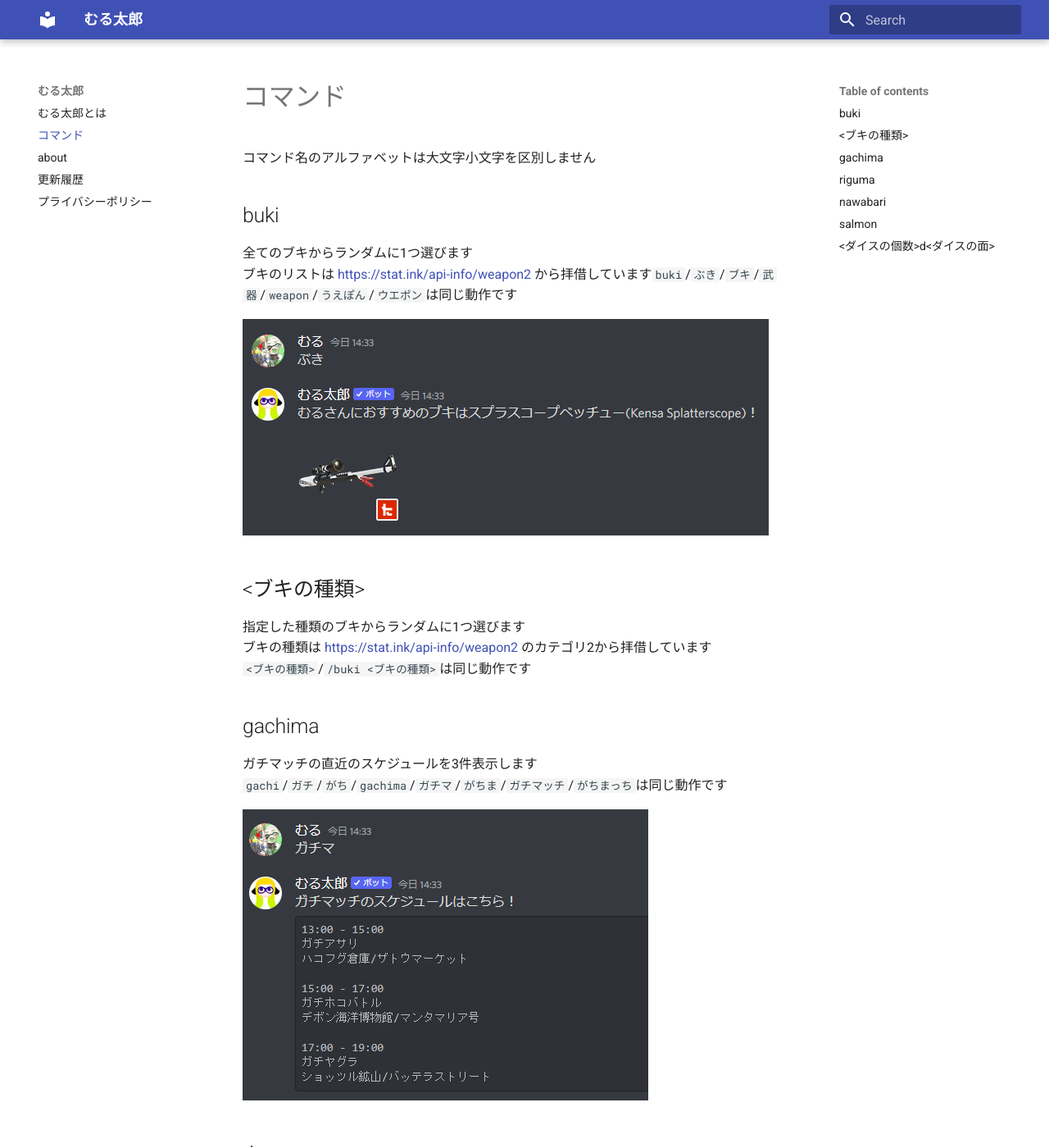
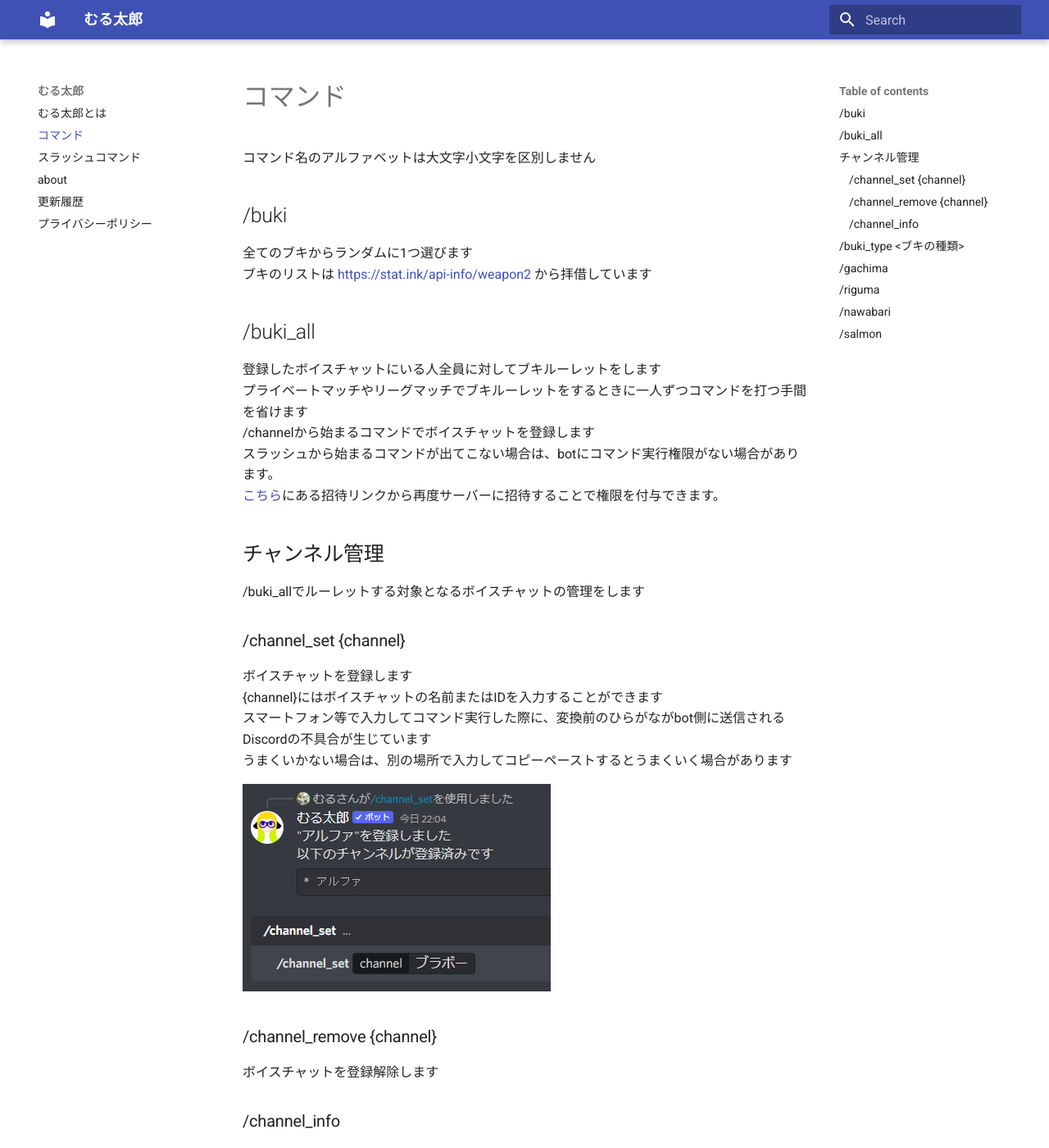
Before and after one commit to murufon/bukiBot, an MkDocs documentation site: the page built from docs/docs/command.md, in a window 1280 px wide and 1400 px high. Shown: the whole window at 82% size. Built offline with MkDocs 1.6.1 and Material for MkDocs 9.7.7, drawn with Linux system fonts in a browser that asks for light colours; some of the changed text lies outside the part shown.

Commit message:
update docs

```diff
--- a/docs/docs/command.md
+++ b/docs/docs/command.md
@@ -1,35 +1,73 @@
 # コマンド
 コマンド名のアルファベットは大文字小文字を区別しません
 
-## buki
+<!-- ## buki
 全てのブキからランダムに1つ選びます
-ブキのリストは <a href="https://stat.ink/api-info/weapon2" target="_blank">https://stat.ink/api-info/weapon2</a> から拝借しています`buki`/`ぶき`/`ブキ`/`武器`/`weapon`/`うえぽん`/`ウエポン`は同じ動作です
+ブキのリストは <a href="https://stat.ink/api-info/weapon2" target="_blank">https://stat.ink/api-info/weapon2</a> から拝借しています`buki`/`ぶき`/`ブキ`/`武器`/`weapon`/`うえぽん`/`ウエポン`は同じ動作です -->
+## /buki
+全てのブキからランダムに1つ選びます
+ブキのリストは <a href="https://stat.ink/api-info/weapon2" target="_blank">https://stat.ink/api-info/weapon2</a> から拝借しています
 
-![buki](./images/buki.png)
+<!-- ![buki](./images/buki.png) -->
 
-## <ブキの種類>
+## /buki_all
+登録したボイスチャットにいる人全員に対してブキルーレットをします
+プライベートマッチやリーグマッチでブキルーレットをするときに一人ずつコマンドを打つ手間を省けます
+/channelから始まるコマンドでボイスチャットを登録します
+スラッシュから始まるコマンドが出てこない場合は、botにコマンド実行権限がない場合があります。
+[こちら](./index)にある招待リンクから再度サーバーに招待することで権限を付与できます。
+
+## チャンネル管理
+/buki_allでルーレットする対象となるボイスチャットの管理をします
+
+### /channel_set {channel}
+ボイスチャットを登録します
+{channel}にはボイスチャットの名前またはIDを入力することができます
+スマートフォン等で入力してコマンド実行した際に、変換前のひらがながbot側に送信されるDiscordの不具合が生じています
+うまくいかない場合は、別の場所で入力してコピーペーストするとうまくいく場合があります
+
+![channel_set](./images/channel_set.png)
+
+### /channel_remove {channel}
+ボイスチャットを登録解除します
+
+### /channel_info
+登録したボイスチャットの一覧を表示します
+
+<!-- ## <ブキの種類>
 指定した種類のブキからランダムに1つ選びます
 ブキの種類は <a href="https://stat.ink/api-info/weapon2" target="_blank">https://stat.ink/api-info/weapon2</a> のカテゴリ2から拝借しています
-`<ブキの種類>`/`/buki <ブキの種類>`は同じ動作です
+`<ブキの種類>`/`/buki <ブキの種類>`は同じ動作です -->
+## /buki_type <ブキの種類>
+指定した種類のブキからランダムに1つ選びます
+ブキの種類は <a href="https://stat.ink/api-info/weapon2" target="_blank">https://stat.ink/api-info/weapon2</a> のカテゴリ2から拝借しています
 
-## gachima
+<!-- ## gachima
 ガチマッチの直近のスケジュールを3件表示します
-`gachi`/`ガチ`/`がち`/`gachima`/`ガチマ`/`がちま`/`ガチマッチ`/`がちまっち`は同じ動作です
+`gachi`/`ガチ`/`がち`/`gachima`/`ガチマ`/`がちま`/`ガチマッチ`/`がちまっち`は同じ動作です -->
+## /gachima
+ガチマッチの直近のスケジュールを3件表示します
 
-![buki](./images/gachima.png)
+<!-- ![buki](./images/gachima.png) -->
 
-## riguma
+<!-- ## riguma
 リーグマッチの直近のスケジュールを3件表示します
-`league`/`riguma`/`リグマ`/`りぐま`/`リーグマッチ`/`りーぐまっち`は同じ動作です
+`league`/`riguma`/`リグマ`/`りぐま`/`リーグマッチ`/`りーぐまっち`は同じ動作です -->
+## /riguma
+リーグマッチの直近のスケジュールを3件表示します
 
-## nawabari
+<!-- ## nawabari
 リーグマッチの直近のスケジュールを3件表示します
-`regular`/`レギュラー`/`れぎゅらー`/`レギュラーマッチ`/`れぎゅらーまっち`/`nawabari`/`ナワバリ`/`なわばり`/`ナワバリバトル`/`なわばりばとる`は同じ動作です
+`regular`/`レギュラー`/`れぎゅらー`/`レギュラーマッチ`/`れぎゅらーまっち`/`nawabari`/`ナワバリ`/`なわばり`/`ナワバリバトル`/`なわばりばとる`は同じ動作です -->
+## /nawabari
+リーグマッチの直近のスケジュールを3件表示します
 
-## salmon
+<!-- ## salmon
 サーモンランの直近のスケジュールを2件表示します
-`salmon`/`samon`/`sa-mon`/`サーモン`/`さーもん`/`サーモンラン`/`さーもんらん`/`coop`/`コープ`/`こーぷ`/`サケ`/`さけ`/`シャケ`/`しゃけ`/`鮭`は同じ動作です
+`salmon`/`samon`/`sa-mon`/`サーモン`/`さーもん`/`サーモンラン`/`さーもんらん`/`coop`/`コープ`/`こーぷ`/`サケ`/`さけ`/`シャケ`/`しゃけ`/`鮭`は同じ動作です -->
+## /salmon
+サーモンランの直近のスケジュールを2件表示します
 
-## <ダイスの個数>d<ダイスの面>
+<!-- ## <ダイスの個数>d<ダイスの面>
 指定した面のダイスを指定した個数振った出目の合計を返します
-例：`3d6` -> 6面ダイスを3回振った出目の合計を返します
+例：`3d6` -> 6面ダイスを3回振った出目の合計を返します -->
--- a/docs/mkdocs.yml
+++ b/docs/mkdocs.yml
@@ -3,6 +3,7 @@ site_url: https://murufon.github.io/bukiBot/
 nav:
     - むる太郎とは: index.md
     - コマンド: command.md
+    - スラッシュコマンド: slashcommand.md
     - about: about.md
     - 更新履歴: changeLog.md
     - プライバシーポリシー: privacypolicy.md
```
Also changed, not shown: docs/docs/index.md (+7 -1 lines), docs/docs/slashcommand.md (added, +44 -0 lines), docs/docs/summon.md (added, +11 -0 lines), docs/docs/images/channel_set.png (added), docs/docs/images/slashcommand.png (added), docs/docs/images/summon.png (added).
